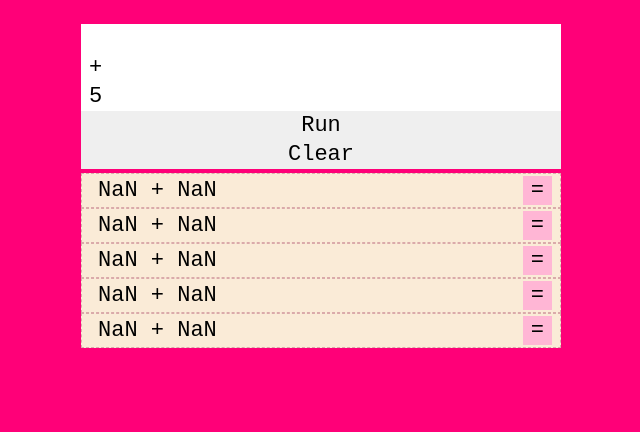
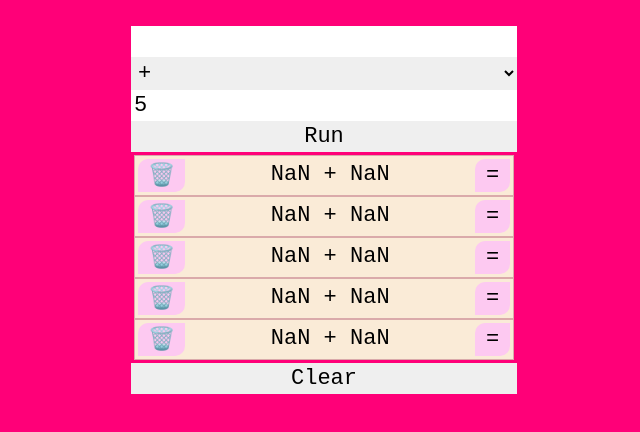
Before and after one commit to DestinyFrog/Exercicios, a plain HTML site: page index.html in a window 1280 px wide. Both pictures are taken after a click on the button "Run". Shown: the whole page, without its empty margins (319-959 px from the left). Drawn offline with Linux system fonts and the light colour scheme.

Commit message:
updateFeatures

```diff
--- a/index.html
+++ b/index.html
@@ -3,20 +3,25 @@
     <meta charset="UTF-8">
     <meta http-equiv="X-UA-Compatible" content="IE=edge">
     <meta name="viewport" content="width=device-width, initial-scale=1.0">
-    <title>Document</title>
+    <title>Não leia isso (:</title>
     <link rel="stylesheet" href="./style.css">
 </head>
 <body>
     <header>
         <input type="number" id="max">
-        <input type="text" id="opera" value="+">
+        <select id="opera">
+            <option value="+">+</option>
+            <option value="-">-</option>
+            <option value="*">*</option>
+            <option value="/">÷</option>
+        </select>
         <input type="number" value="5" id="rangeBox">
         <button type="button" onclick="make()">Run</button>
+        <ul id="list"></ul>
         <button type="button"
             onclick="document.getElementById('list').innerHTML = null;"
             >Clear</button>
     </header>
-    <ul id="list"></ul>
     <script src="./script.js"></script>
 </body>
 </html>
--- a/script.js
+++ b/script.js
@@ -11,13 +11,28 @@ function createBox() {
     let val = Generate();
     intex.appendChild( document.createTextNode(val) );
 
+    let butExc = document.createElement('button');
+    butExc.innerText = "🗑️";
+    butExc.addEventListener('click', (obj) => {
+        obj.target.parentElement.remove();
+    });
+
     let but = document.createElement('button');
     but.setAttribute('type', 'button');
     but.innerText = ' = ';
     but.addEventListener('click', (obj) => {
-        obj.target.innerText = '= '+eval( val );
+        if(obj.target.innerText == "="){
+            let result = eval( val );
+            if( Number.isInteger(result) == false){
+                result = result.toFixed(3); }
+
+            obj.target.innerText = '= '+ result;
+        }else{
+            obj.target.innerText = '=';
+        }
     });
 
+    liz.appendChild( butExc );
     liz.appendChild( intex );
     liz.appendChild( but );
     document.getElementById('list').appendChild( liz );
--- a/style.scss
+++ b/style.scss
@@ -1,12 +1,7 @@
 * {
     margin: 0;
     border: 0;
-    padding: 0;
-
-    padding-left:   8px;
-    padding-right:  8px;
-    padding-top:    2px;
-    padding-bottom: 2px;
+    padding: 3px;
 
     outline: none;
 
@@ -23,23 +18,21 @@ body {
     display: flex;
     flex-direction: column;
     align-items: center;
-    * {
-        max-width: 480px;
-    }
 
     background-color: #FF0078;}
 header {
     display: flex;
     flex-direction: column;
     flex-wrap: wrap;
-    width: 680px;
+    width: 380px;
     justify-content: center;}
 #list {
-    width: 680px;
+    width: 380px;
     list-style: none;
+    margin: 0;
 
     li {
-        border-style: dashed;
+        border-style: solid;
         border-color: #daaaaa;
         border-width: 1px;
 
@@ -48,6 +41,13 @@ header {
         justify-content: space-between;
 
         button {
-            background-color: #ffb6d5;
+            background-color: #fDc9f1;
+            min-width: 35px;
+
+            padding-left: 10px;
+            padding-right: 10px;
+
+            border-top-left-radius: 10px;
+            border-bottom-right-radius: 10px;
         }
     }}
```
Also changed, not shown: style.css, 1 other file.
